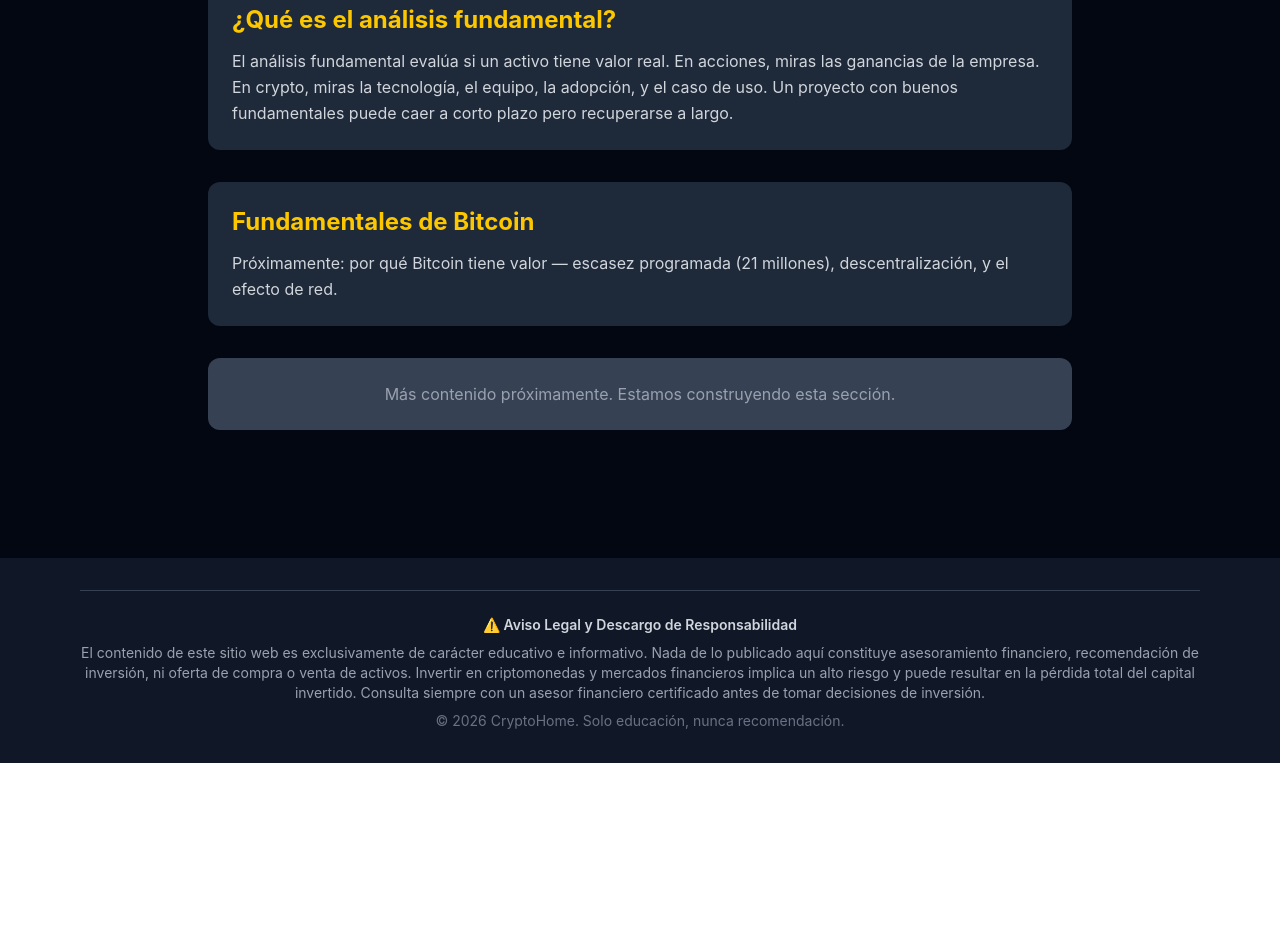
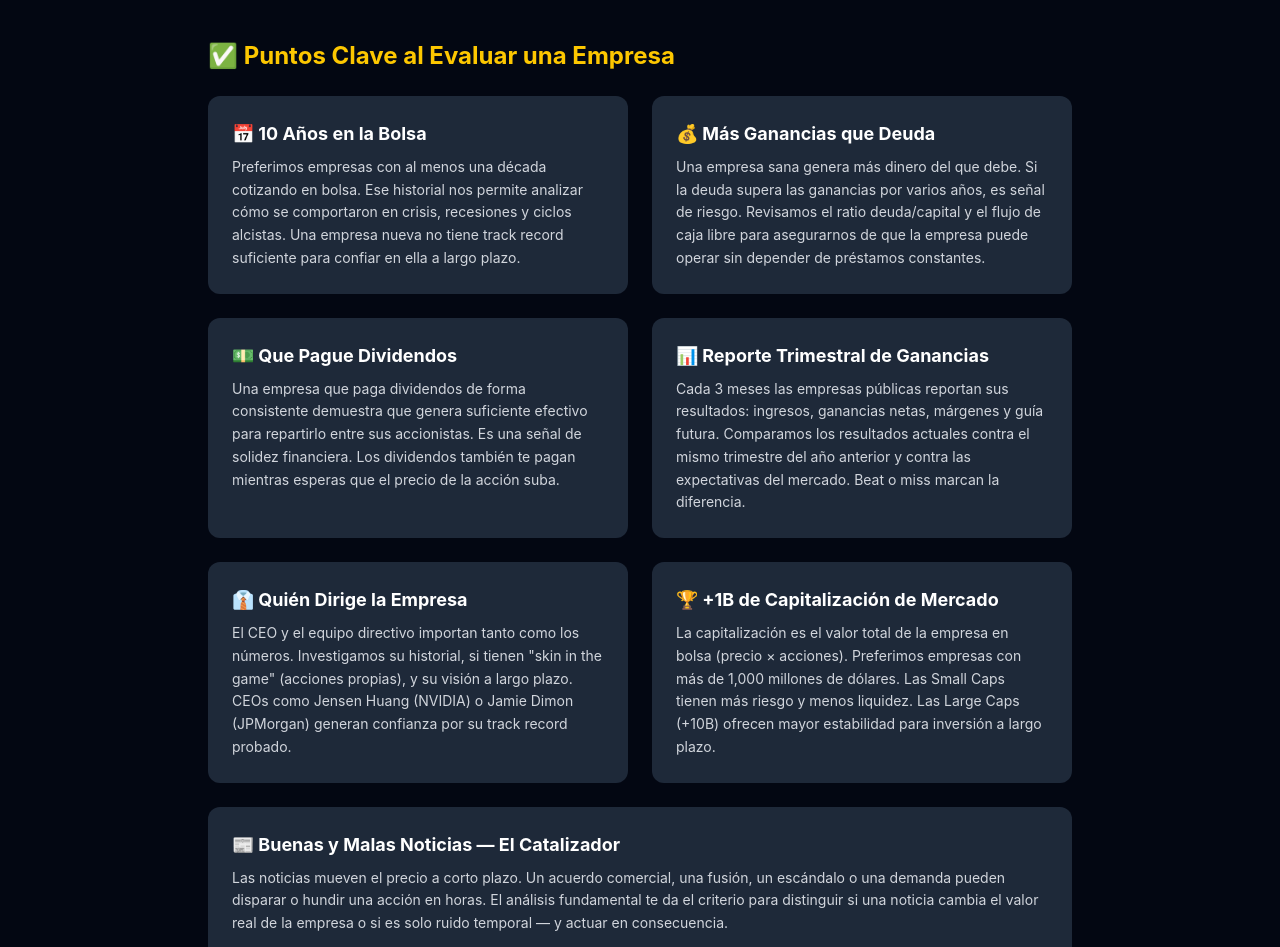
Before and after one commit to danielsitges1-hub/cryptohome, a SvelteKit app: page /analisis-fundamental in a window 1280 px wide. Shown: the part 280-1227 px from the top of the page. Before the commit the page ends 1043 px from the top, so only its background shows below. Built offline with nearby package versions, Linux system fonts and the light colour scheme.

Commit message:
feat: contenido completo de análisis fundamental

```diff
--- a/src/routes/analisis-fundamental/+page.svelte
+++ b/src/routes/analisis-fundamental/+page.svelte
@@ -4,30 +4,79 @@
 
 <section class="max-w-4xl mx-auto px-4 py-16">
   <h1 class="text-4xl font-bold mb-4">🔍 Análisis Fundamental</h1>
-  <p class="text-gray-400 text-lg mb-12">
-    Evalúa el valor real de un activo. ¿Tiene razón de existir? ¿Por qué subiría a largo plazo?
+  <p class="text-gray-400 text-lg mb-12 leading-relaxed">
+    Aquí evaluamos la "salud" de una empresa. Revisamos sus estados financieros como ingresos,
+    deuda, su modelo de negocio, su ventaja competitiva y la calidad de su gestión. Buscamos
+    empresas sólidas con potencial de crecimiento a largo plazo.
   </p>
 
-  <div class="space-y-8">
+  <h2 class="text-2xl font-bold mb-6 text-yellow-400">✅ Puntos Clave al Evaluar una Empresa</h2>
+
+  <div class="grid grid-cols-1 sm:grid-cols-2 gap-6">
+
     <article class="bg-gray-800 rounded-xl p-6">
-      <h2 class="text-2xl font-bold mb-3 text-yellow-400">¿Qué es el análisis fundamental?</h2>
-      <p class="text-gray-300 leading-relaxed">
-        El análisis fundamental evalúa si un activo tiene valor real. En acciones, miras las
-        ganancias de la empresa. En crypto, miras la tecnología, el equipo, la adopción, y el
-        caso de uso. Un proyecto con buenos fundamentales puede caer a corto plazo pero recuperarse a largo.
+      <h3 class="text-lg font-bold mb-2 text-white">📅 10 Años en la Bolsa</h3>
+      <p class="text-gray-300 text-sm leading-relaxed">
+        Preferimos empresas con al menos una década cotizando en bolsa. Ese historial nos permite
+        analizar cómo se comportaron en crisis, recesiones y ciclos alcistas. Una empresa nueva
+        no tiene track record suficiente para confiar en ella a largo plazo.
       </p>
     </article>
 
     <article class="bg-gray-800 rounded-xl p-6">
-      <h2 class="text-2xl font-bold mb-3 text-yellow-400">Fundamentales de Bitcoin</h2>
-      <p class="text-gray-300 leading-relaxed">
-        Próximamente: por qué Bitcoin tiene valor — escasez programada (21 millones),
-        descentralización, y el efecto de red.
+      <h3 class="text-lg font-bold mb-2 text-white">💰 Más Ganancias que Deuda</h3>
+      <p class="text-gray-300 text-sm leading-relaxed">
+        Una empresa sana genera más dinero del que debe. Si la deuda supera las ganancias por
+        varios años, es señal de riesgo. Revisamos el ratio deuda/capital y el flujo de caja
+        libre para asegurarnos de que la empresa puede operar sin depender de préstamos constantes.
       </p>
     </article>
 
-    <div class="bg-gray-700 rounded-xl p-6 text-center text-gray-400">
-      <p>Más contenido próximamente. Estamos construyendo esta sección.</p>
-    </div>
+    <article class="bg-gray-800 rounded-xl p-6">
+      <h3 class="text-lg font-bold mb-2 text-white">💵 Que Pague Dividendos</h3>
+      <p class="text-gray-300 text-sm leading-relaxed">
+        Una empresa que paga dividendos de forma consistente demuestra que genera suficiente
+        efectivo para repartirlo entre sus accionistas. Es una señal de solidez financiera.
+        Los dividendos también te pagan mientras esperas que el precio de la acción suba.
+      </p>
+    </article>
+
+    <article class="bg-gray-800 rounded-xl p-6">
+      <h3 class="text-lg font-bold mb-2 text-white">📊 Reporte Trimestral de Ganancias</h3>
+      <p class="text-gray-300 text-sm leading-relaxed">
+        Cada 3 meses las empresas públicas reportan sus resultados: ingresos, ganancias netas,
+        márgenes y guía futura. Comparamos los resultados actuales contra el mismo trimestre
+        del año anterior y contra las expectativas del mercado. Beat o miss marcan la diferencia.
+      </p>
+    </article>
+
+    <article class="bg-gray-800 rounded-xl p-6">
+      <h3 class="text-lg font-bold mb-2 text-white">👔 Quién Dirige la Empresa</h3>
+      <p class="text-gray-300 text-sm leading-relaxed">
+        El CEO y el equipo directivo importan tanto como los números. Investigamos su historial,
+        si tienen "skin in the game" (acciones propias), y su visión a largo plazo. CEOs como
+        Jensen Huang (NVIDIA) o Jamie Dimon (JPMorgan) generan confianza por su track record probado.
+      </p>
+    </article>
+
+    <article class="bg-gray-800 rounded-xl p-6">
+      <h3 class="text-lg font-bold mb-2 text-white">🏆 +1B de Capitalización de Mercado</h3>
+      <p class="text-gray-300 text-sm leading-relaxed">
+        La capitalización es el valor total de la empresa en bolsa (precio × acciones). Preferimos
+        empresas con más de 1,000 millones de dólares. Las Small Caps tienen más riesgo y menos
+        liquidez. Las Large Caps (+10B) ofrecen mayor estabilidad para inversión a largo plazo.
+      </p>
+    </article>
+
+    <article class="bg-gray-800 rounded-xl p-6 sm:col-span-2">
+      <h3 class="text-lg font-bold mb-2 text-white">📰 Buenas y Malas Noticias — El Catalizador</h3>
+      <p class="text-gray-300 text-sm leading-relaxed">
+        Las noticias mueven el precio a corto plazo. Un acuerdo comercial, una fusión, un escándalo
+        o una demanda pueden disparar o hundir una acción en horas. El análisis fundamental te da
+        el criterio para distinguir si una noticia cambia el valor real de la empresa o si es solo
+        ruido temporal — y actuar en consecuencia.
+      </p>
+    </article>
+
   </div>
 </section>
```
